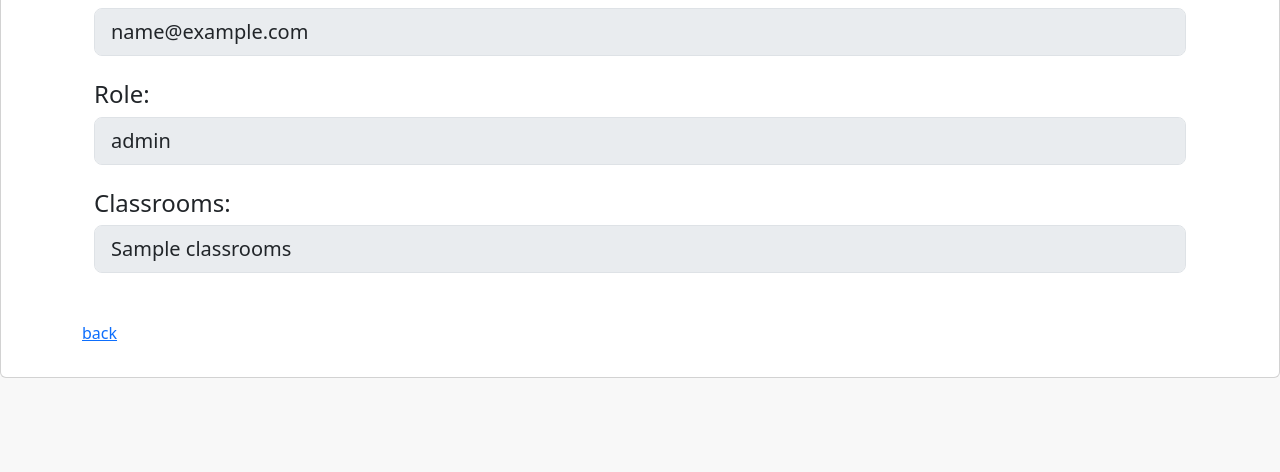
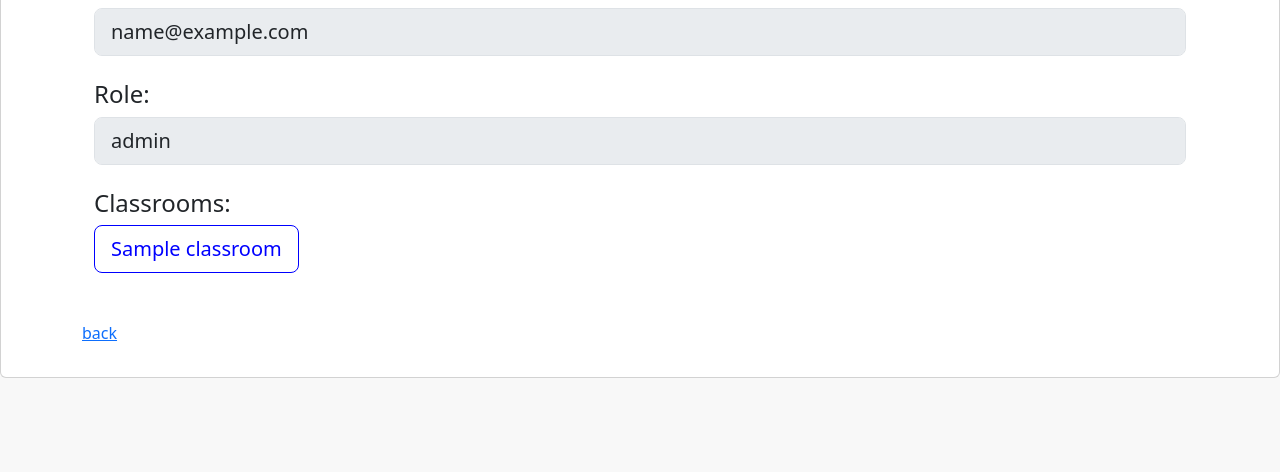
Before and after one commit to karmaxa/academy-project, a Django app: template app_main/templates/app_main/userdetail.html in a window 1280 px wide. Shown: the part 528-1000 px from the top of the page. Run offline with Django 4.2, Linux system fonts and the light colour scheme; the template is opened without the code that fills it: most values are stand-ins (such as "Sample title", 1, 10 or a date in 2020); data that the repository does not hold is empty; parts of the project's set-up code (start-up, migrations or seed data) failed here and were passed over.

Commit message:
fixed detailview

```diff
--- a/app_main/templates/app_main/userdetail.html
+++ b/app_main/templates/app_main/userdetail.html
@@ -35,7 +35,11 @@
         <br>
         <h4>Classrooms:</h4>
         <div class="input-group input-group-lg">
-            <input type="text" class="form-control" aria-label="Large" aria-describedby="inputGroup-sizing-sm" value="{{classrooms}}" disabled>
+            {% for classroom in classrooms %}
+                <a href="/classes/{{classroom.slug}}/" role="button", class="btn btn_primary" aria-expanded="false" style="border: 1px solid blue; color: blue;">
+                    {{classroom.name}}
+                </a>
+            {% endfor %}
         </div>
         <br>
         {% if object.role == 'student' %}
```
